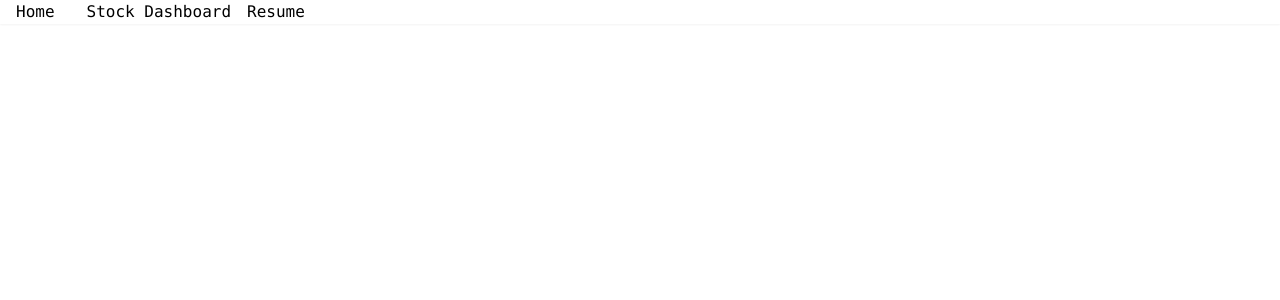
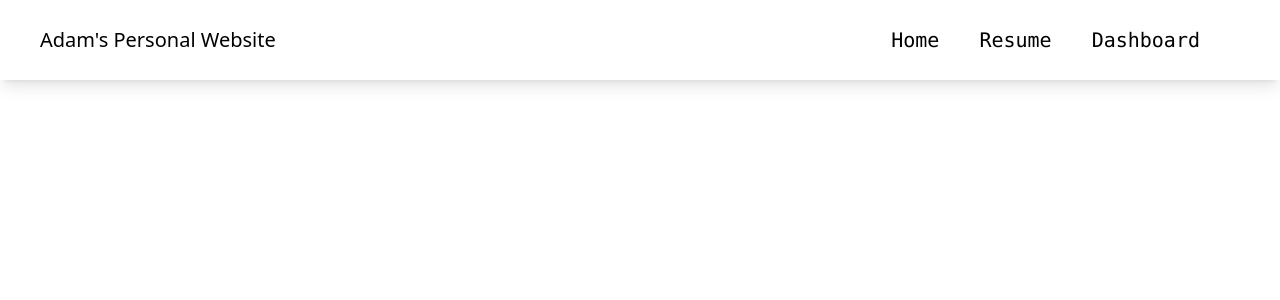
Before and after one commit to aneumill/aneumill.github.io, a React (Create React App) app: page / in a window 1280 px wide. Shown: the top 300 px of the page. Built offline with nearby package versions, Linux system fonts and the light colour scheme.

Commit message:
Adding some navigation styling

```diff
--- /dev/null
+++ b/src/components/Navigation.js
@@ -0,0 +1,19 @@
+import React from 'react'
+import { Outlet, Link } from "react-router-dom";
+function Navigation() {
+  return (
+      <>
+      <nav className="flex justify-between items-center h-20 bg-white text-black shadow-lg font-mono ">
+          <p className="font-sans text-xl p-10"> Adam's Personal Website</p>
+          <div className='text-xl p-10'>
+              <Link className="p-10 " to="/Home">Home</Link>
+              <Link clasName="p-10 " to="/Resume">Resume</Link>
+              <Link className="p-10" to="/Stockdashboard">Dashboard</Link>
+          </div>
+      </nav>
+      <Outlet />
+      </>
+  )
+}
+
+export default Navigation
--- a/src/pages/Layout.js
+++ b/src/pages/Layout.js
@@ -1,22 +1,8 @@
-import { Outlet, Link } from "react-router-dom";
-
+import Navigation from '../components/Navigation'
 const Layout = () => {
   return (
     <>
-      <nav className="flex justify-between items-center h16 bg-white text-black relative shadow-sm font-mono">
-          <div className="px-4 cursor-pointer md:hidden">
-              <svg className="w-6 h-6" fill="none" stroke="currentColor" viewBox="0 0 24 24" xmlns="http://www.w3.org/2000/svg"><path strokeLinecap="round" strokeLinejoin="round" strokeWidth={2} d="M4 6h16M4 12h16M4 18h16" /></svg>
-          </div>
-          <div className="pr-8 md:block hidden">
-              <Link className="p-4" to="/Home">Home</Link>
-              <Link className="p-4" to="/Stockdashboard">Stock Dashboard</Link>
-              <Link clasName="p-4" to="/Resume">Resume</Link>
-
-
-          </div>
-      </nav>
-
-      <Outlet />
+      <Navigation/>
     </>
   )
 };
--- a/src/pages/Resume.js
+++ b/src/pages/Resume.js
@@ -2,7 +2,9 @@ import React from 'react'
 
 function Resume() {
   return (
-    <div>Resume</div>
+    <div className="text-sky-800">
+        <p>Resume</p>
+    </div>
   )
 }
 
--- a/src/pages/Stockdashboard.js
+++ b/src/pages/Stockdashboard.js
@@ -1,5 +1,7 @@
+import '../index.css'
+import React from 'react'
 const Stockdashboard = () => {
-  return <h1 className="text-red">STOCK APP</h1>;
+  return <h1 className="text-red align-middle">Stock App</h1>;
 };
 
 export default Stockdashboard;
```
